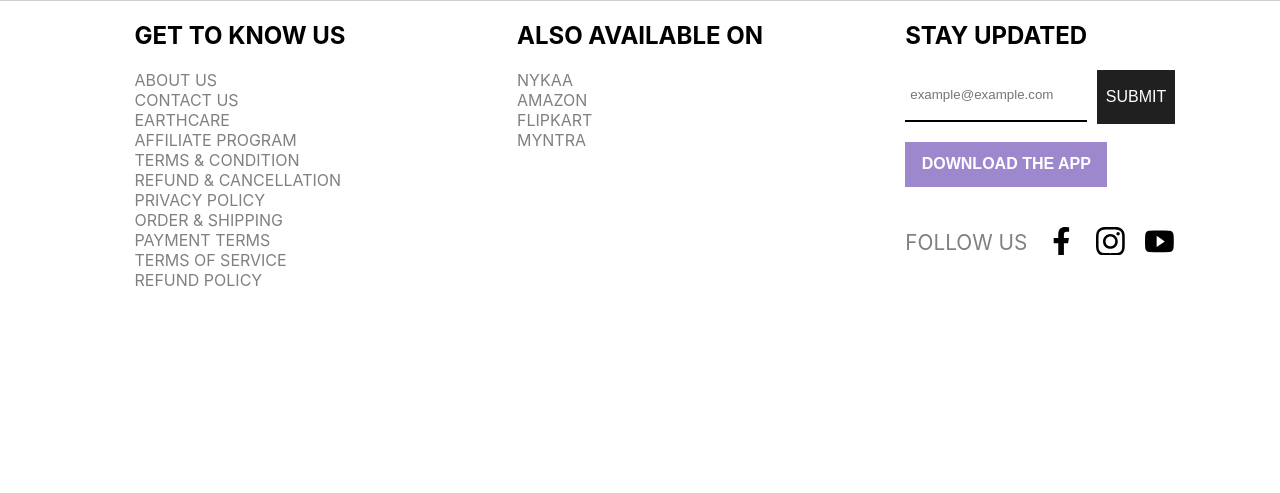
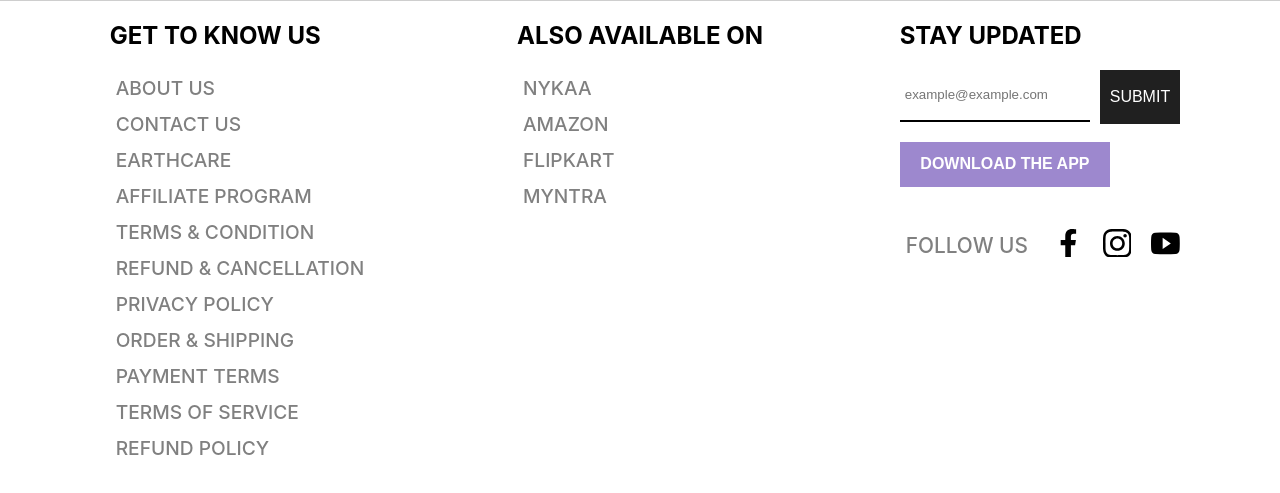
Before and after one commit to shubhamkr2/dot-and-key-project, a React (Create React App) app in the folder client/: page / in a window 1280 px wide. Shown: the part 4282-4775 px from the top of the page. Built offline with nearby package versions, Linux system fonts and the light colour scheme.

Commit message:
footerr css updated

```diff
--- a/client/src/Styles/Footer.module.css
+++ b/client/src/Styles/Footer.module.css
@@ -19,9 +19,15 @@
   width: fit-content;
 }
 .row a {
+  font-weight: 500;
+  font-size: 1.2rem;
+  color: black;
+  border: 1px solid transparent;
+  padding: 5px;
   color: gray;
 }
 .row a:hover {
+  border: 1px solid black;
   color: red;
 }
 .row .updated_input {
```
